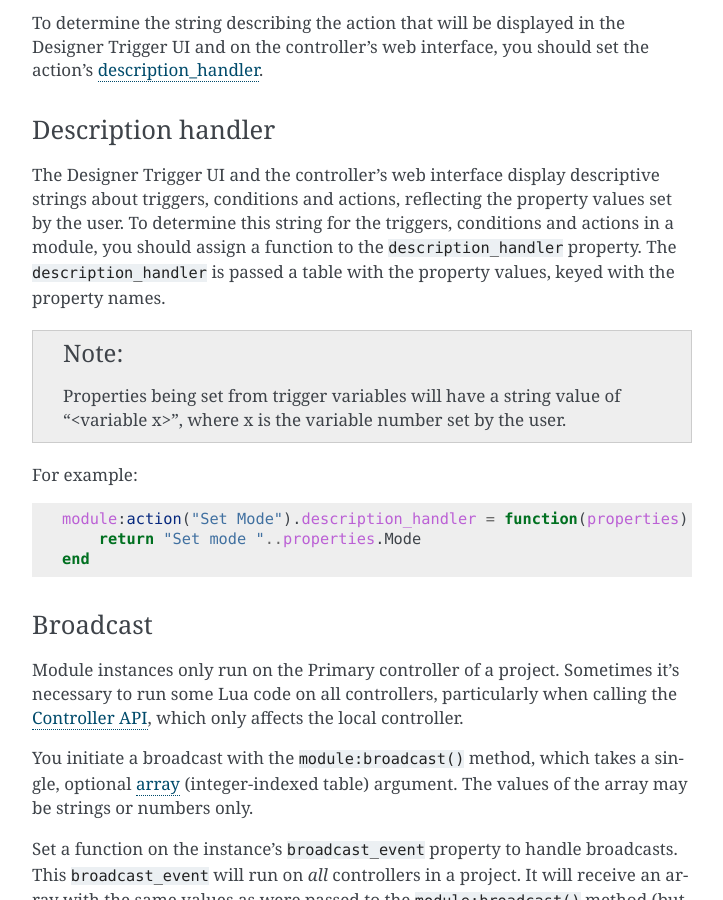
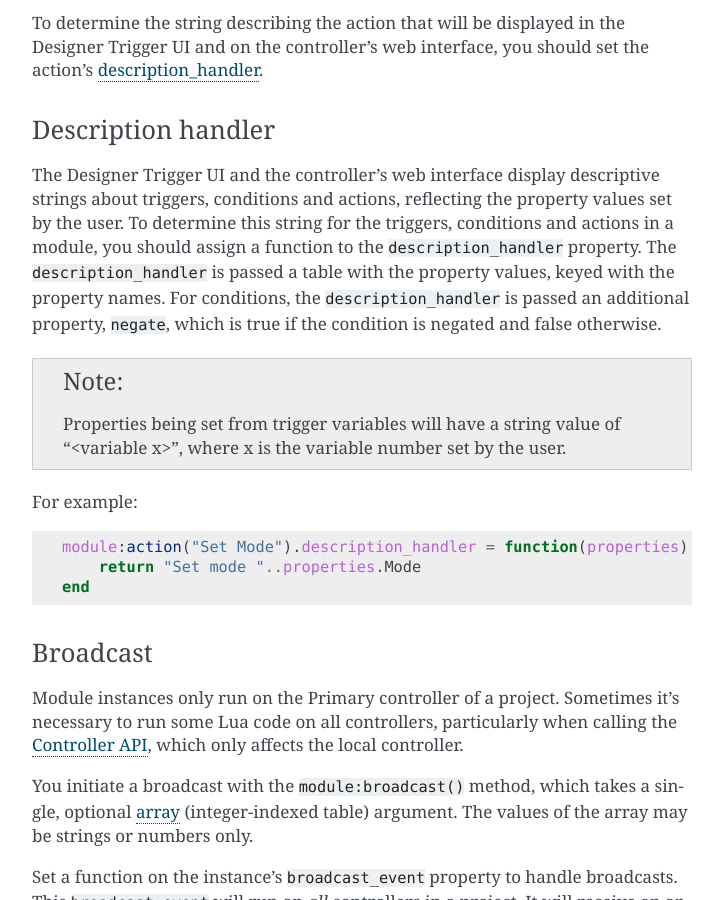
Before and after one commit to carallon/io-module-developer-guide, a Sphinx documentation site: the page built from source/guide/module-instances.rst, in a window 1280 px wide and 900 px high, scrolled down 6401 px. Shown: the whole window, without its empty margins (388-1111 px from the left). Built offline with Sphinx 7.4.7, drawn with Linux system fonts in a browser that asks for light colours.

Commit message:
Update module-instances.rst

```diff
--- a/source/guide/module-instances.rst
+++ b/source/guide/module-instances.rst
@@ -254,7 +254,7 @@ To determine the string describing the action that will be displayed in the Desi
 Description handler
 ===================
 
-The Designer Trigger UI and the controller's web interface display descriptive strings about triggers, conditions and actions, reflecting the property values set by the user. To determine this string for the triggers, conditions and actions in a module, you should assign a function to the ``description_handler`` property. The ``description_handler`` is passed a table with the property values, keyed with the property names.
+The Designer Trigger UI and the controller's web interface display descriptive strings about triggers, conditions and actions, reflecting the property values set by the user. To determine this string for the triggers, conditions and actions in a module, you should assign a function to the ``description_handler`` property. The ``description_handler`` is passed a table with the property values, keyed with the property names. For conditions, the ``description_handler`` is passed an additional property, ``negate``, which is true if the condition is negated and false otherwise.
 
 .. note:: Properties being set from trigger variables will have a string value of "<variable x>", where x is the variable number set by the user.
 
```
